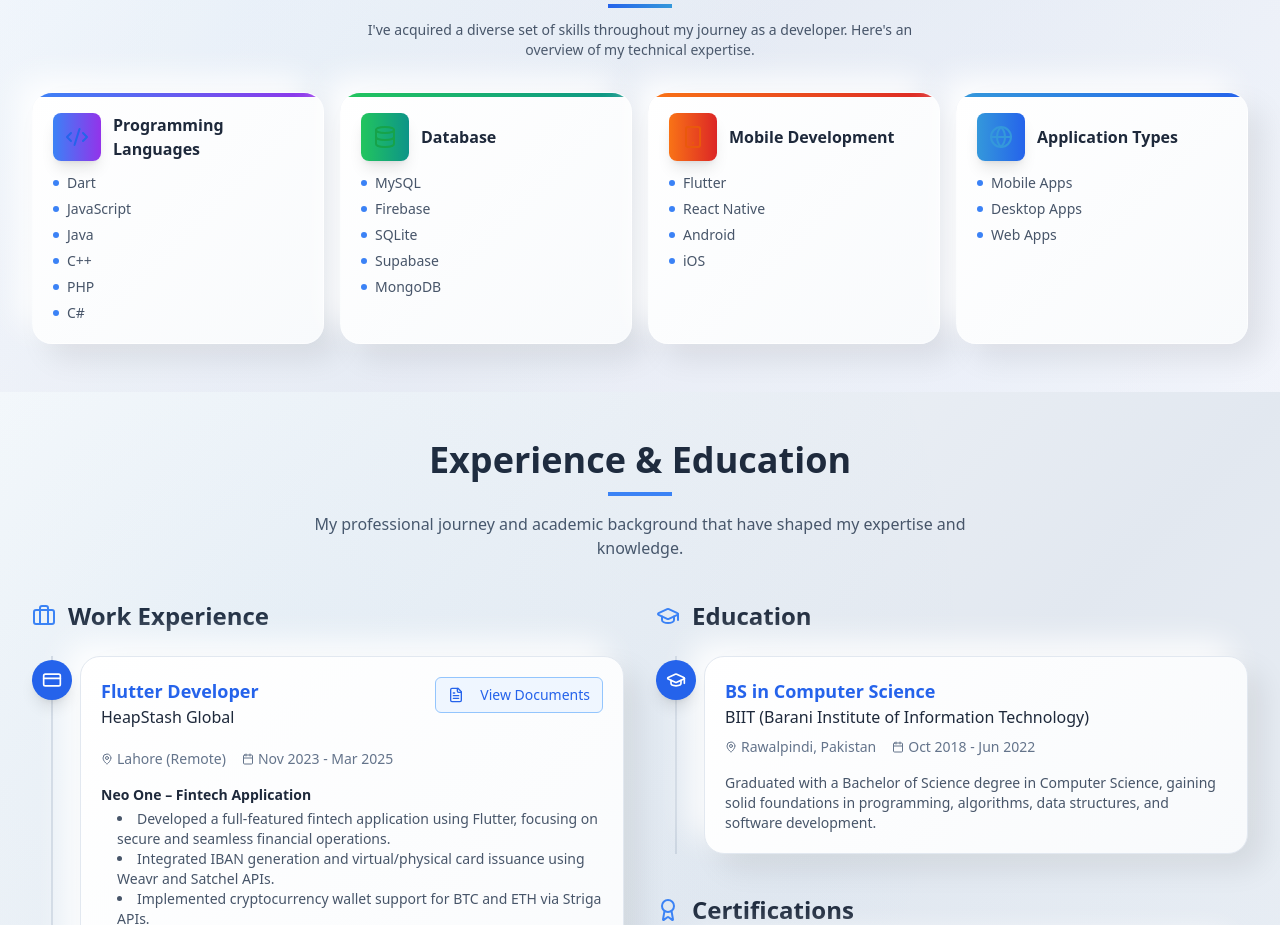
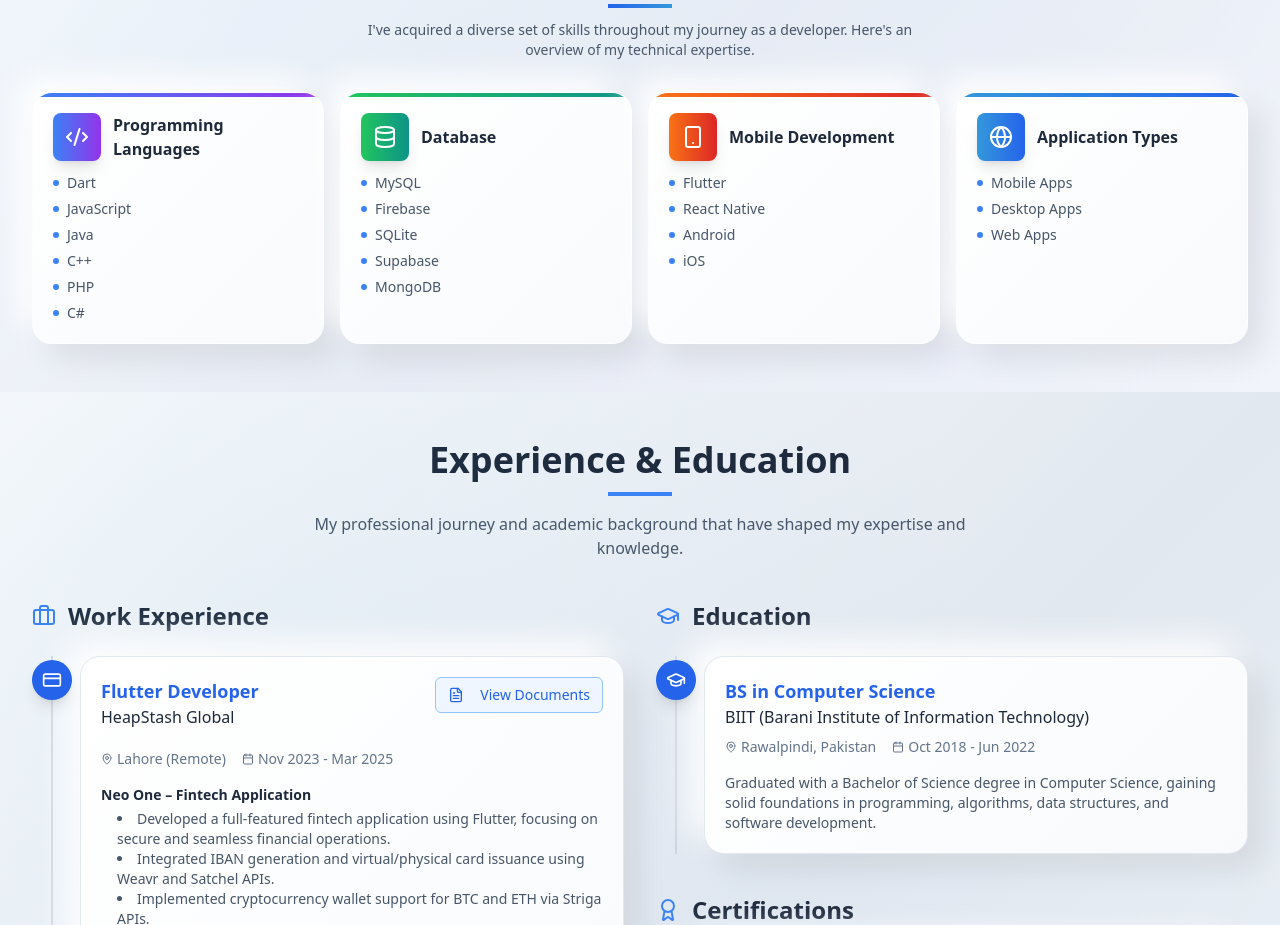
Before and after one commit to syedmubashiralii/syed-mubashir-ali, a React (Vite) app: page / in a window 1280 px wide. Shown: the part 1605-2530 px from the top of the page. Built offline with nearby package versions, Linux system fonts and the light colour scheme.

Commit message:
Fix: Change skill icon colors
Change the colors of the icons in the "My Skills" section to improve visibility and visual appeal.

```diff
--- a/src/components/Skills.tsx
+++ b/src/components/Skills.tsx
@@ -11,25 +11,25 @@ const Skills = () => {
   const skillCategories = [
     {
       title: "Programming Languages",
-      icon: <Code2 className="w-6 h-6 text-blue-600" />,
+      icon: <Code2 className="w-6 h-6 text-white" />,
       skills: ["Dart", "JavaScript", "Java", "C++", "PHP", "C#"],
       gradient: "from-blue-500 to-purple-600"
     },
     {
       title: "Database",
-      icon: <Database className="w-6 h-6 text-green-600" />,
+      icon: <Database className="w-6 h-6 text-white" />,
       skills: ["MySQL", "Firebase", "SQLite", "Supabase", "MongoDB"],
       gradient: "from-green-500 to-teal-600"
     },
     {
       title: "Mobile Development",
-      icon: <Smartphone className="w-6 h-6 text-orange-600" />,
+      icon: <Smartphone className="w-6 h-6 text-white" />,
       skills: ["Flutter", "React Native", "Android", "iOS"],
       gradient: "from-orange-500 to-red-600"
     },
     {
       title: "Application Types",
-      icon: <Globe className="w-6 h-6 text-portfolio-teal" />,
+      icon: <Globe className="w-6 h-6 text-white" />,
       skills: ["Mobile Apps", "Desktop Apps", "Web Apps"],
       gradient: "from-portfolio-teal to-blue-600"
     }
```
